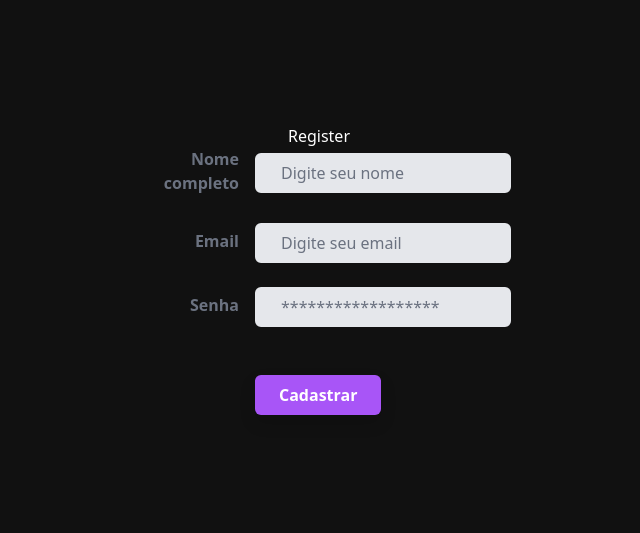
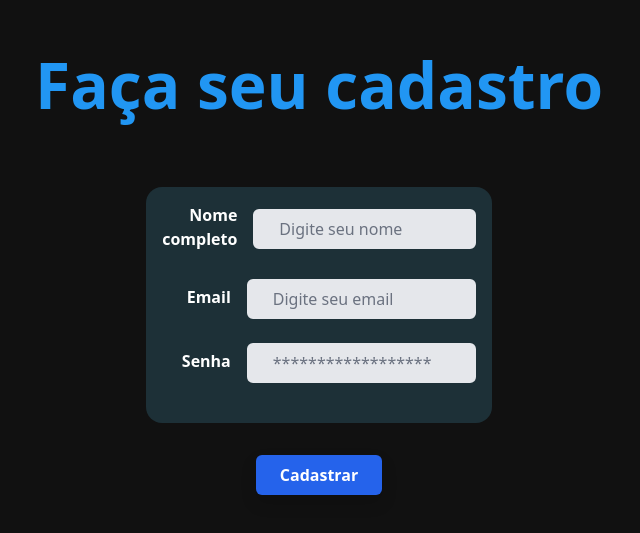
Before and after one commit to oligregz/user-admin-interface-app, a Vue app: page /register in a window 1280 px wide. Shown: the part 129-662 px from the top of the page, without its empty margins (321-961 px from the left). Built offline with nearby package versions, Linux system fonts and the light colour scheme.

Commit message:
style: register page

```diff
--- a/src/style/global-style.css
+++ b/src/style/global-style.css
@@ -16,4 +16,42 @@ body {
   justify-content: center;
   align-items: center;
   height: 100vh;
+  text-align: center;
 }
+
+.inputs-box {
+  border-radius: 1rem;
+  background-color: rgba(75, 168, 205, 0.2);
+  padding: 1rem;
+  width: 90%;
+  margin: 0 auto;
+}
+
+#login-form, #register-form {
+  display: flex;
+  flex-direction: column;
+  align-items: center;
+}
+
+#login-register-button {
+  margin-top: 2rem;
+}
+
+#title {
+  margin-bottom: 4rem;
+  font-weight: bold;
+  font-size: 4rem;
+  color: rgb(33, 150, 243);
+}
+
+@media (max-width: 767px) {
+  #tilte {
+    margin-bottom: 3rem;
+    font-weight: bold;
+    font-size: 2.5rem;
+  }
+  .inputs-box {
+    width: 90%;
+    margin: 0 auto;
+  }
+}
--- a/src/views/login/LoginView.vue
+++ b/src/views/login/LoginView.vue
@@ -51,6 +51,7 @@
         <div class="md:flex md:items-center">
           <div class="md:w-2/3">
             <button
+              id="login-register-button"
               class="shadow bg-blue-600 hover:bg-blue-400 focus:shadow-outline focus:outline-none text-white font-bold py-2 px-4 rounded"
               type="submit"
             >
--- a/src/views/login/style.css
+++ b/src/views/login/style.css
@@ -1,40 +1,3 @@
 .main label {
   color: white;
 }
-
-h1 {
-  margin-bottom: 4rem;
-  font-weight: bold;
-  font-size: 4rem;
-  color: rgb(33, 150, 243);
-}
-
-#login-form {
-  display: flex;
-  flex-direction: column;
-  align-items: center;
-}
-
-.inputs-box {
-  border-radius: 1rem;
-  background-color: rgba(75, 168, 205, 0.2);
-  padding: 1rem;
-  width: 90%;
-  margin: 0 auto;
-}
-
-button {
-  margin-top: 2rem;
-}
-
-@media (max-width: 767px) {
-  h1 {
-    margin-bottom: 3rem;
-    font-weight: bold;
-    font-size: 2.5rem;
-  }
-  .inputs-box {
-    width: 90%;
-    margin: 0 auto;
-  }
-}
--- a/src/views/register/RegisterView.vue
+++ b/src/views/register/RegisterView.vue
@@ -1,11 +1,8 @@
 <template>
   <div class="main" id="register">
-    <h2 id="title">Register</h2>
-    <form
-    class="w-full max-w-sm"
-    id="login-form"
-    @submit.prevent="submit()"
-    >
+    <h1 id="title">Faça seu cadastro</h1>
+    <form class="w-full max-w-sm" id="register-form" @submit.prevent="submit()">
+      <div class="inputs-box">
         <div class="md:flex md:items-center mb-6">
           <div class="md:w-1/3">
             <label
@@ -15,7 +12,7 @@
               Nome completo
             </label>
           </div>
-        <div class="md:w-2/3">
+          <div class="md:w-3/3">
             <input
               class="bg-gray-200 appearance-none border-2 border-gray-200 rounded w-full py-2 px-4 text-gray-700 leading-tight focus:outline-none focus:bg-white focus:border-purple-500"
               id="inline-full-name"
@@ -35,7 +32,7 @@
               Email
             </label>
           </div>
-          <div class="md:w-2/3">
+          <div class="md:w-3/3">
             <input
               class="bg-gray-200 appearance-none border-2 border-gray-200 rounded w-full py-2 px-4 text-gray-700 leading-tight focus:outline-none focus:bg-white focus:border-purple-500"
               id="inline-full-name"
@@ -45,7 +42,6 @@
               required
             />
           </div>
-
         </div>
         <div class="md:flex md:items-center mb-6">
           <div class="md:w-1/3">
@@ -56,7 +52,7 @@
               Senha
             </label>
           </div>
-        <div class="md:w-2/3">
+          <div class="md:w-3/3">
             <input
               class="bg-gray-200 appearance-none border-2 border-gray-200 rounded w-full py-2 px-4 text-gray-700 leading-tight focus:outline-none focus:bg-white focus:border-purple-500"
               id="inline-password"
@@ -67,14 +63,12 @@
             />
           </div>
         </div>
-      <div class="md:flex md:items-center mb-6">
-        <div class="md:w-1/3"></div>
       </div>
       <div class="md:flex md:items-center">
-        <div class="md:w-1/3"></div>
-        <div class="md:w-2/3">
+        <div class="md:w-1/3">
           <button
-            class="shadow bg-purple-500 hover:bg-purple-400 focus:shadow-outline focus:outline-none text-white font-bold py-2 px-4 rounded"
+            id="login-register-button"
+            class="shadow bg-blue-600 hover:bg-blue-400 focus:shadow-outline focus:outline-none text-white font-bold py-2 px-4 rounded"
             type="submit"
           >
             Cadastrar
@@ -86,39 +80,40 @@
 </template>
 
 <script>
-import { mapActions } from 'vuex';
-import registerUserAdm from '../../repository/serviceRegisterAdm';
+import { mapActions } from "vuex";
+import registerUserAdm from "../../repository/serviceRegisterAdm";
+import "./style.css";
 
 export default {
   data() {
     return {
       form: {
-        id: '',
-        name: '',
-        email: '',
-        password: '',
+        id: "",
+        name: "",
+        email: "",
+        password: "",
       },
     };
   },
   methods: {
-    ...mapActions('REGISTER', ['ActionSetUserAdm']),
+    ...mapActions("REGISTER", ["ActionSetUserAdm"]),
     submit() {
-      const userAdm = JSON.parse(localStorage.getItem('userAdm'));
-      if (userAdm.name === this.form.name
-        && userAdm.password === this.form.password) {
+      const userAdm = JSON.parse(localStorage.getItem("userAdm"));
+      if (
+        userAdm.name === this.form.name &&
+        userAdm.password === this.form.password
+      ) {
         alert("Usuário já cadastrado");
-        this.$router.push('/');
+        this.$router.push("/");
         return;
       } else {
         this.ActionSetUserAdm(registerUserAdm(this.form));
-        alert("Usuário cadastrado!")
-        this.$router.push('/adm');
+        alert("Usuário cadastrado!");
+        this.$router.push("/adm");
       }
     },
   },
 };
 </script>
 
-<style>
-
-</style>
+<style></style>
--- /dev/null
+++ b/src/views/register/style.css
@@ -0,0 +1,9 @@
+.main label {
+  color: white;
+}
+
+@media (max-width: 767px) {
+  #tilte {
+    text-align: center;
+  }
+}
```
Lines whose indentation alone changed are shown as unchanged.
